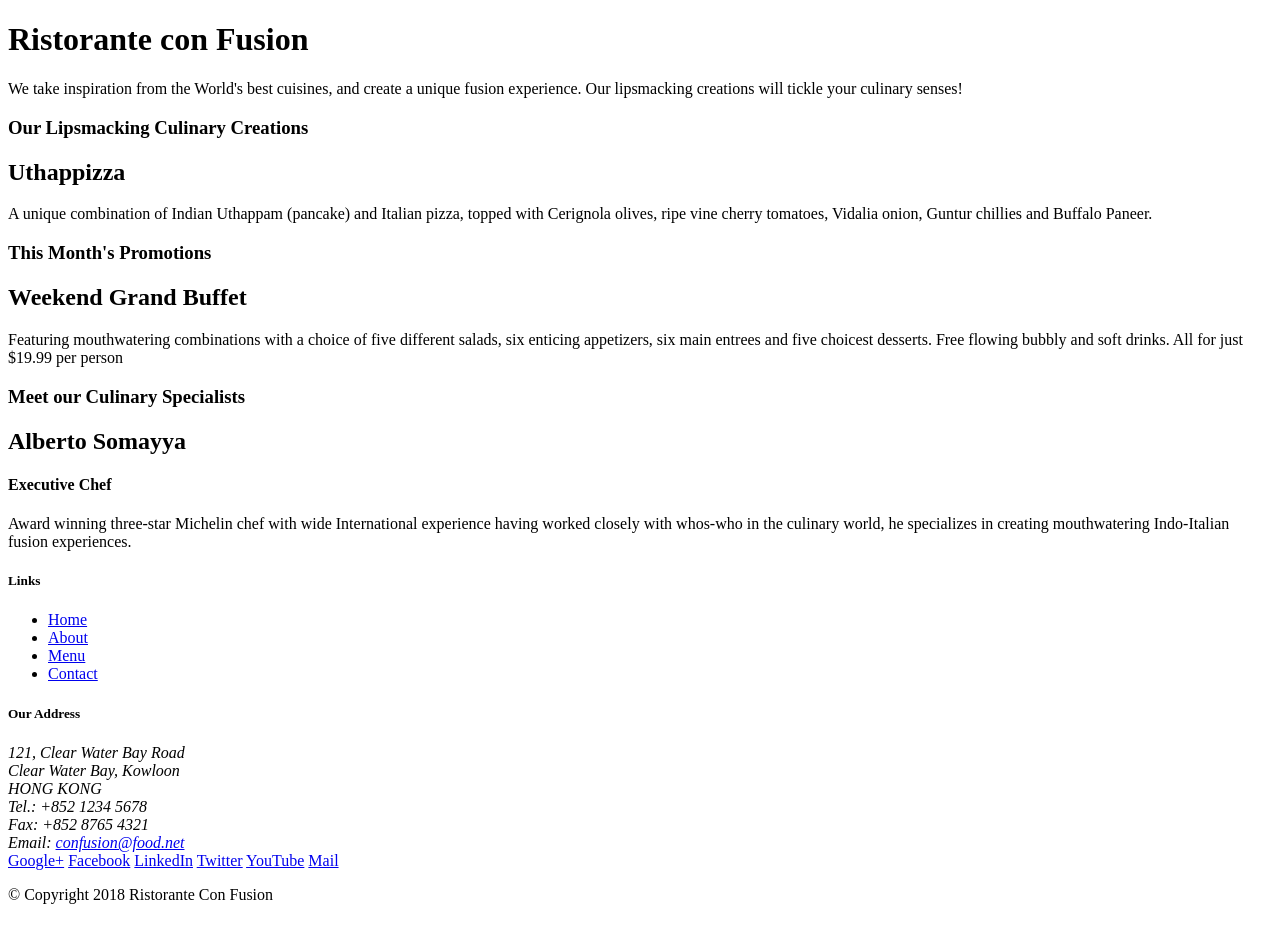
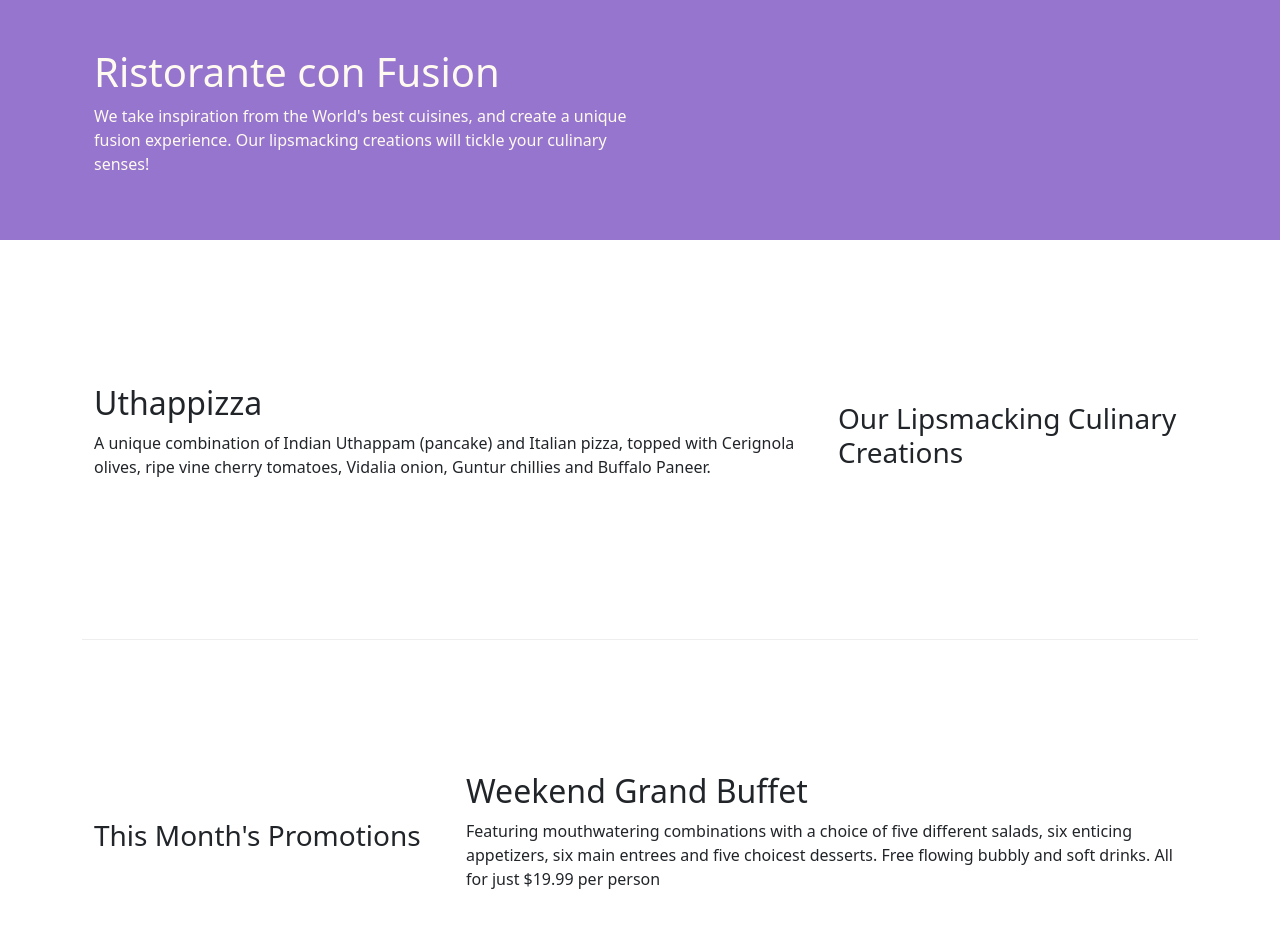
Before and after one commit to kolbertz/WebUiFrameworksCoursera, a website: page index.html in a window 1280 px wide. Shown: the top 952 px of the page. Before the commit the page ends 920 px from the top, so only its background shows below. Drawn offline with nearby package versions, Linux system fonts and the light colour scheme.

Commit message:
Bootstrap Assignement 1

```diff
--- /dev/null
+++ b/css/styles.css
@@ -0,0 +1,30 @@
+.row-header {
+    margin: 0px auto;
+    padding: 0px auto;;
+}
+
+.row-content {
+    margin: 0px auto;
+    padding: 50px 0px 50px 0px;
+    border-bottom: 1px ridge;
+    min-height: 400px;
+}
+
+.footer {
+    background-color: #d1c4e9;
+    margin: 0px auto;
+    padding: 20px 0px 20px 0px;
+}
+
+.jumbotron {
+    padding: 70px 30px 70px 30px;
+    margin: 0px auto;
+    background: #9575cd;
+    color: floralwhite;
+}
+
+.address {
+    font-size: 80%;
+    margin: 0px;
+    color: #0f0f0f;
+}
--- a/index.html
+++ b/index.html
@@ -2,51 +2,59 @@
 <html lang="en">
 
 <head>
+    <!-- Required meta tags always come first -->
+    <meta charset="utf-8">
+    <meta name="viewport" content="width=device-width, initial-scale=1, shrink-to-fit=no">
+    <meta http-equiv="x-ua-compatible" content="ie=edge">
+
+    <!-- Bootstrap CSS -->
+    <link rel="stylesheet" href="node_modules/bootstrap/dist/css/bootstrap.min.css">
+    <link rel="stylesheet" href="css/styles.css">
     <title>Ristorante Con Fusion</title>
 </head>
 
 <body>
 
-    <header>
-        <div>
-            <div>
-                <div>
+    <header class="p-5 jumbotron">
+        <div class="container">
+            <div class="row row-header">
+                <div class="col-12 col-sm-6">
                     <h1>Ristorante con Fusion</h1>
                     <p>We take inspiration from the World's best cuisines, and create a unique fusion experience. Our lipsmacking creations will tickle your culinary senses!</p>
                 </div>
-                <div>
+                <div class="col-12 col-sm">
                 </div>
             </div>
         </div>
     </header>
 
-    <div>
-        <div>
-            <div>
+    <div class="container">
+        <div class="row row-content align-items-center">
+            <div class="col-12 col-sm-4 col-sm-3 order-sm-last">
                 <h3>Our Lipsmacking Culinary Creations</h3>
             </div>
-            <div>
+            <div class="col col-sm col-md order-sm-first">
                 <h2>Uthappizza</h2>
                 <p>A unique combination of Indian Uthappam (pancake) and Italian pizza, topped with Cerignola olives, ripe vine cherry tomatoes, Vidalia onion, Guntur chillies and Buffalo Paneer.</p>
             </div>
         </div>
 
 
-        <div>
-            <div>
+        <div class="row row-content align-items-center">
+            <div class="col-12 col-sm-4 col-sm-3">
                 <h3>This Month's Promotions</h3>
             </div>
-            <div>
+            <div class="col col-sm col-md">
                 <h2>Weekend Grand Buffet</h2>
                 <p>Featuring mouthwatering combinations with a choice of five different salads, six enticing appetizers, six main entrees and five choicest desserts. Free flowing bubbly and soft drinks. All for just $19.99 per person </p>
             </div>
         </div>
 
-        <div>
-            <div>
+        <div class="row row-content align-items-center">
+            <div class="col-12 col-sm-4 col-sm-3 order-sm-last">
                 <h3>Meet our Culinary Specialists</h3>
             </div>
-            <div>
+            <div class="col col-sm col-md order-sm-first">
                 <h2>Alberto Somayya</h2>
                 <h4>Executive Chef</h4>
                 <p>Award winning three-star Michelin chef with wide International experience having worked closely with whos-who in the culinary world, he specializes in creating mouthwatering Indo-Italian fusion experiences. </p>
@@ -54,21 +62,21 @@
         </div>
     </div>
 
-    <footer>
-        <div>
-            <div>
-                <div>
+    <footer class="footer">
+        <div class="container">
+            <div class="row">
+                <div class="col-4 col-sm-2 offset-1">
                     <h5>Links</h5>
-                    <ul>
+                    <ul class="list-unstyled">
                         <li><a href="#">Home</a></li>
                         <li><a href="#">About</a></li>
                         <li><a href="#">Menu</a></li>
                         <li><a href="#">Contact</a></li>
                     </ul>
                 </div>
-                <div>
+                <div class="col-7 col-sm-5">
                     <h5>Our Address</h5>
-                    <address>
+                    <address class="address">
 		              121, Clear Water Bay Road<br>
 		              Clear Water Bay, Kowloon<br>
 		              HONG KONG<br>
@@ -77,8 +85,8 @@
 		              Email: <a href="mailto:confusion@food.net">confusion@food.net</a>
 		           </address>
                 </div>
-                <div>
-                    <div>
+                <div class="col-12 col-sm-4 align-self-center">
+                    <div class="text-center">
                         <a href="http://google.com/+">Google+</a>
                         <a href="http://www.facebook.com/profile.php?id=">Facebook</a>
                         <a href="http://www.linkedin.com/in/">LinkedIn</a>
@@ -88,14 +96,17 @@
                     </div>
                 </div>
            </div>
-           <div>
-                <div>
+           <div class="row justify-content-center">
+                <div class="col-auto">
                     <p>© Copyright 2018 Ristorante Con Fusion</p>
                 </div>
            </div>
         </div>
     </footer>
-
+ <!-- jQuery first, then Popper.js, then Bootstrap JS. -->
+    <script src="node_modules/jquery/dist/jquery.slim.min.js"></script>
+    <script src="node_modules/popper.js/dist/umd/popper.min.js"></script>
+    <script src="node_modules/bootstrap/dist/js/bootstrap.min.js"></script>
 </body>
 
 </html>
--- a/package.json
+++ b/package.json
@@ -12,5 +12,10 @@
   "license": "ISC",
   "devDependencies": {
     "lite-server": "^2.3.0"
+  },
+  "dependencies": {
+    "bootstrap": "^5.2.2",
+    "jquery": "^3.6.1",
+    "popper.js": "^1.16.1"
   }
 }
```
Also changed, not shown: aboutus.html (added, +115 -0 lines), 1 other file.
